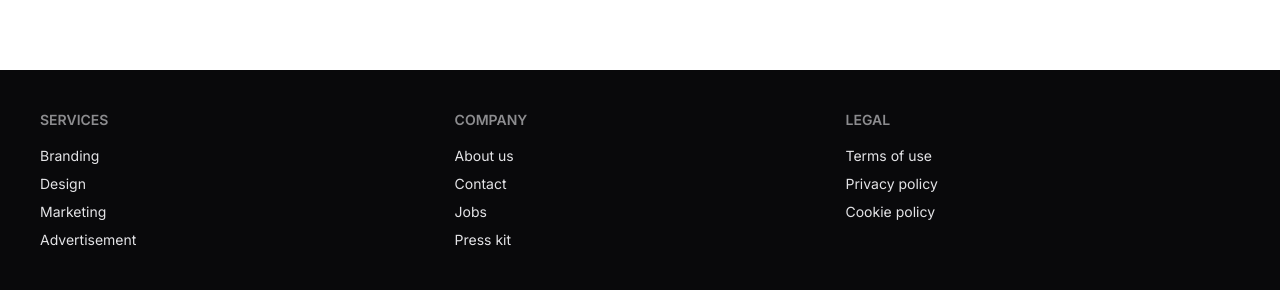
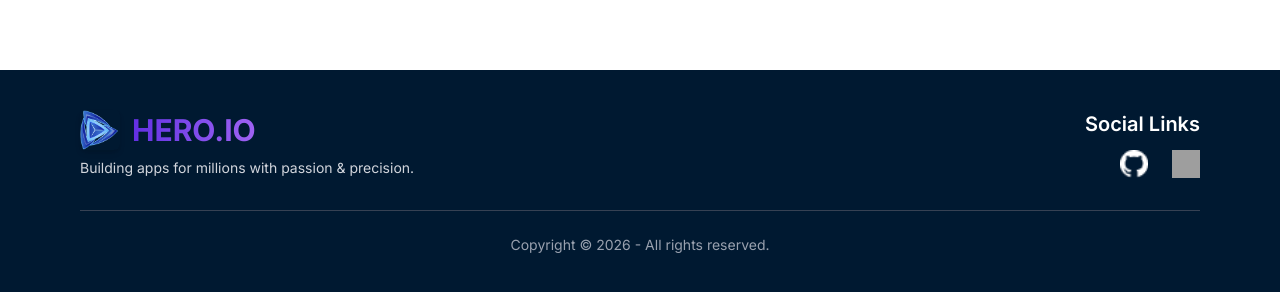
Before and after one commit to Big-Smokkee/Hero.io, a React (Vite) app: page / in a window 1280 px wide. Shown: the part 2556-2848 px from the top of the page. Built offline with nearby package versions, Linux system fonts and the light colour scheme; grey boxes are pictures that could not be loaded; a web font is replaced by a local one.

Commit message:
feat: add footer

```diff
--- a/src/components/Footer/Footer.jsx
+++ b/src/components/Footer/Footer.jsx
@@ -1,28 +1,57 @@
-import React from 'react';
+import React from "react";
+import { ChevronUp } from "lucide-react";
+import githubImg from "../../assets/github.png";
+import linkedinImg from "../../assets/linkedin.png";
+import logoImg from "../../assets/logo.png";
 
 const Footer = () => {
     return (
-        <footer className="footer sm:footer-horizontal bg-neutral text-neutral-content p-10">
-            <nav>
-                <h6 className="footer-title">Services</h6>
-                <a className="link link-hover">Branding</a>
-                <a className="link link-hover">Design</a>
-                <a className="link link-hover">Marketing</a>
-                <a className="link link-hover">Advertisement</a>
-            </nav>
-            <nav>
-                <h6 className="footer-title">Company</h6>
-                <a className="link link-hover">About us</a>
-                <a className="link link-hover">Contact</a>
-                <a className="link link-hover">Jobs</a>
-                <a className="link link-hover">Press kit</a>
-            </nav>
-            <nav>
-                <h6 className="footer-title">Legal</h6>
-                <a className="link link-hover">Terms of use</a>
-                <a className="link link-hover">Privacy policy</a>
-                <a className="link link-hover">Cookie policy</a>
-            </nav>
+        <footer className="bg-[#001931] text-white px-6 md:px-20 py-10">
+            <div className="flex flex-col md:flex-row justify-between items-center gap-8">
+
+                {/* Branding with Logo */}
+                <div className="flex flex-col items-center md:items-start">
+                    <div className="flex items-center gap-3">
+                        <img src={logoImg} alt="Logo" className="w-10 h-10 rounded-md shadow-md" />
+                        <h2 className="text-3xl font-bold bg-clip-text text-transparent bg-gradient-to-r from-[#632EE3] to-[#9F62F2]">
+                            HERO.IO
+                        </h2>
+                    </div>
+                    <p className="text-sm text-gray-300 mt-2">
+                        Building apps for millions with passion & precision.
+                    </p>
+                </div>
+
+                {/* Social Links */}
+                <div className="flex flex-col items-center md:items-end">
+                    <h3 className="text-xl font-semibold mb-3">Social Links</h3>
+                    <div className="flex gap-6">
+                        <a
+                            href="https://github.com/Big-Smokkee"
+                            target="_blank"
+                            rel="noopener noreferrer"
+                            className="hover:opacity-80 transition"
+                        >
+                            <img src={githubImg} alt="GitHub" className="w-7 h-7" />
+                        </a>
+                        <a
+                            href="https://www.linkedin.com/in/fardin-faraz-b2580229b"
+                            target="_blank"
+                            rel="noopener noreferrer"
+                            className="hover:opacity-80 transition"
+                        >
+                            <img src={linkedinImg} alt="LinkedIn" className="w-7 h-7" />
+                        </a>
+                    </div>
+                </div>
+            </div>
+
+            {/* Divider */}
+            <div className="border-t border-gray-700 mt-8 pt-6 text-center flex flex-col items-center gap-4">
+                <p className="text-gray-400 text-sm">
+                    Copyright © {new Date().getFullYear()} - All rights reserved.
+                </p>
+            </div>
         </footer>
     );
 };
```
